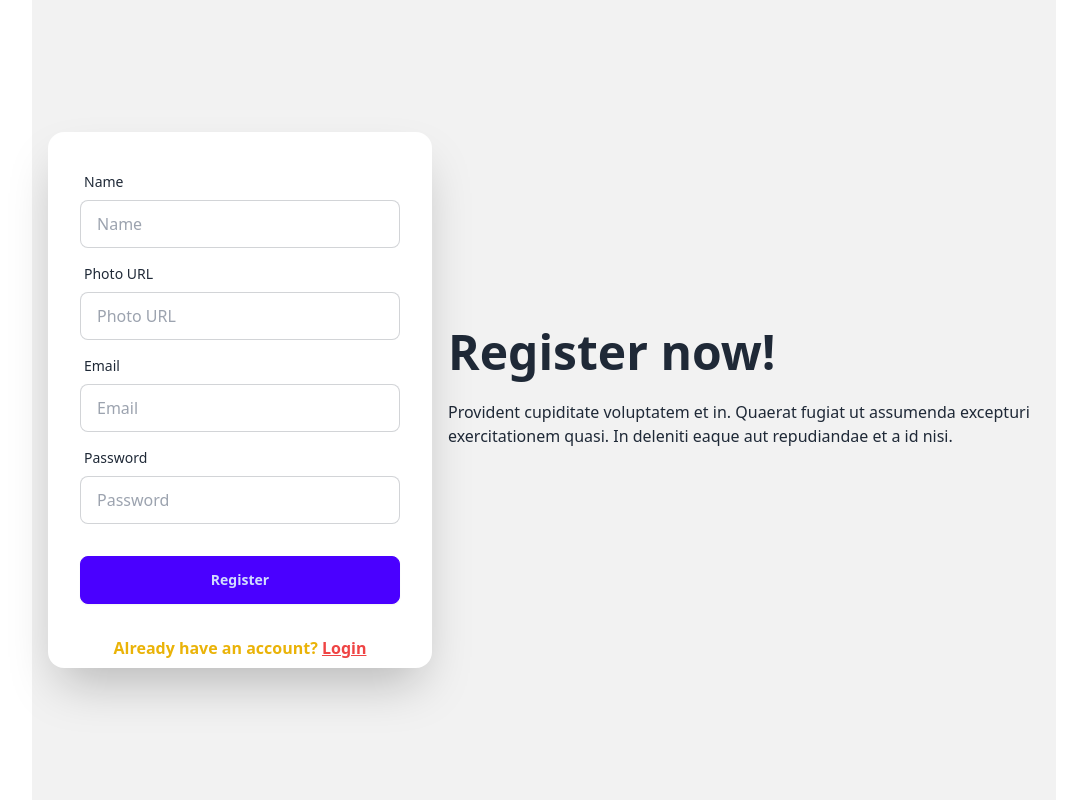
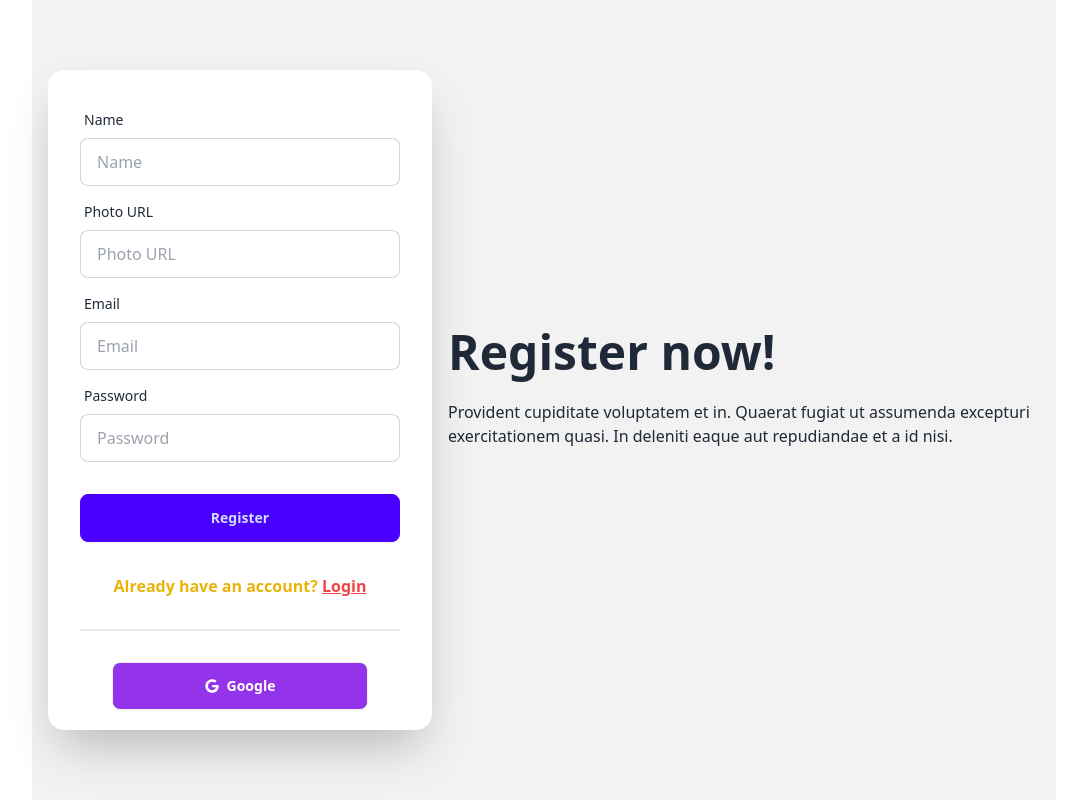
Before and after one commit to Sabithasan2098/bistro-boss-version-3, a React (Vite) app: page /signUp in a window 1280 px wide. Shown: the whole page, without its empty margins (96-1183 px from the left). Built offline with nearby package versions, Linux system fonts and the light colour scheme; no server answers.

Commit message:
google login in register page, google login data send to the database,unique users data save in databse, after social login complete login auto redirect where you came from

```diff
--- a/src/components/SocialLogin/SocialLogin.jsx
+++ b/src/components/SocialLogin/SocialLogin.jsx
@@ -1,11 +1,33 @@
 import { FaGoogle } from "react-icons/fa6";
 import useAuth from "../../hooks/useAuth";
+import useAxiosPublic from "../../hooks/useAxiosPublic";
+import { useLocation, useNavigate } from "react-router-dom";
 
 const SocialLogin = () => {
+  // for redirect where you came from -----------------
+  const navigate = useNavigate();
+  const location = useLocation();
+
+  const from = location.state?.from?.pathname || "/";
+  // --------------------------------------------------
+
   const { signInWithGoogle } = useAuth();
+  const axiosPublic = useAxiosPublic();
+
   const handleGoogleLogin = () => {
-    signInWithGoogle().then((res) => {
-      console.log(res.user);
+    signInWithGoogle().then((result) => {
+      console.log(result.user);
+      const userInfo = {
+        email: result.user?.email,
+        name: result.user?.displayName,
+      };
+      axiosPublic.post("/users", userInfo).then((res) => {
+        console.log(res.data);
+      });
+      // after login redirect where you came from
+      setTimeout(() => {
+        navigate(from, { replace: true });
+      }, 2000);
     });
   };
   return (
--- a/src/pages/signUp/SignUp.jsx
+++ b/src/pages/signUp/SignUp.jsx
@@ -5,6 +5,7 @@ import { Link, useNavigate } from "react-router-dom";
 import { AuthContext } from "../../Provider/AuthProvider";
 import Swal from "sweetalert2";
 import useAxiosPublic from "../../hooks/useAxiosPublic";
+import SocialLogin from "../../components/SocialLogin/SocialLogin";
 
 const SignUp = () => {
   const axiosPublic = useAxiosPublic();
@@ -29,7 +30,6 @@ const SignUp = () => {
           const userData = {
             name: data.name,
             email: data.email,
-            image: data.photoURL,
           };
           axiosPublic.post("/users", userData).then((res) => {
             if (res.data.insertedId) {
@@ -152,6 +152,8 @@ const SignUp = () => {
                 Login
               </Link>
             </p>
+            <div className="divider mx-8"></div>
+            <SocialLogin />
           </div>
         </div>
       </div>
```
